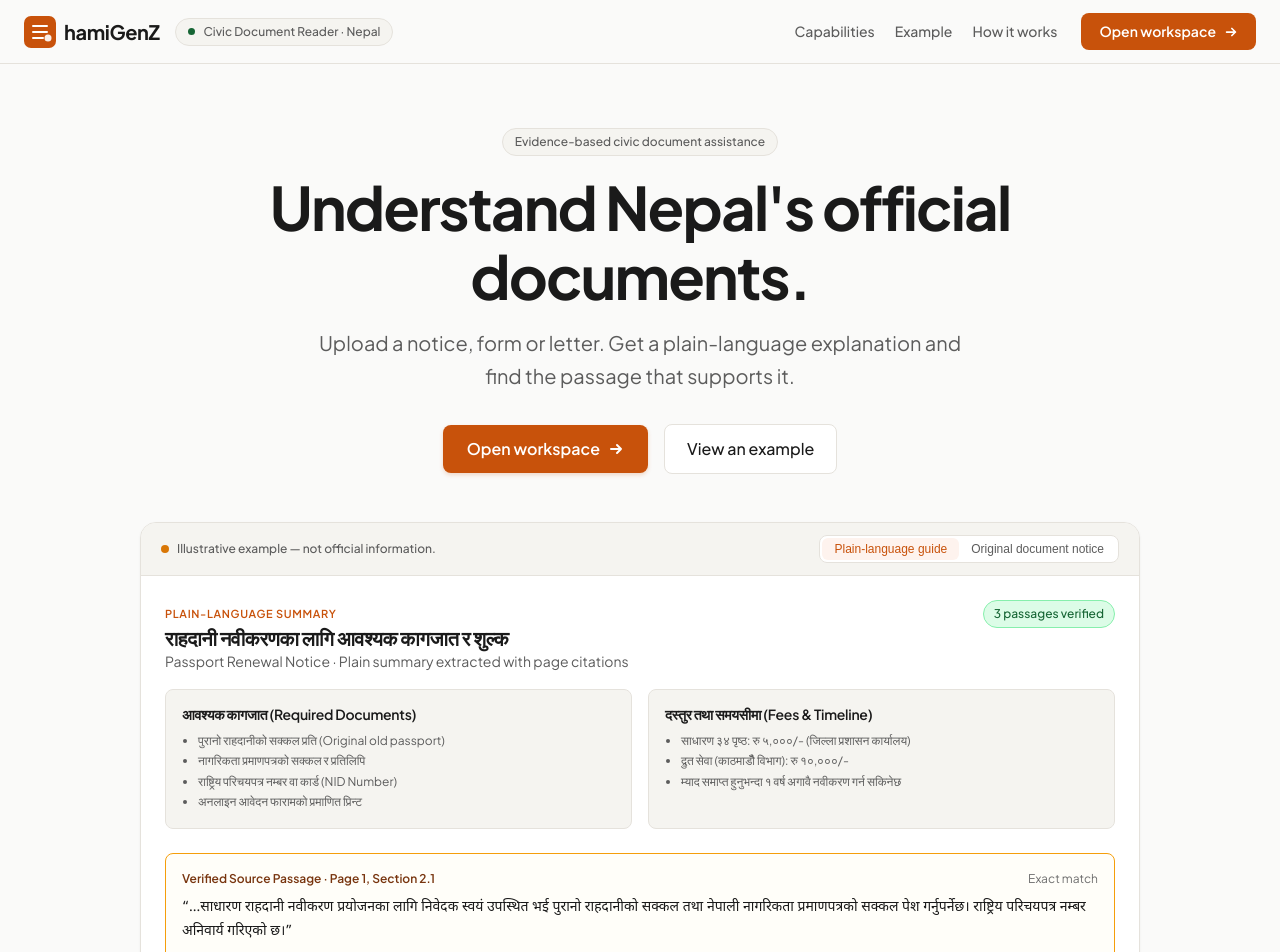
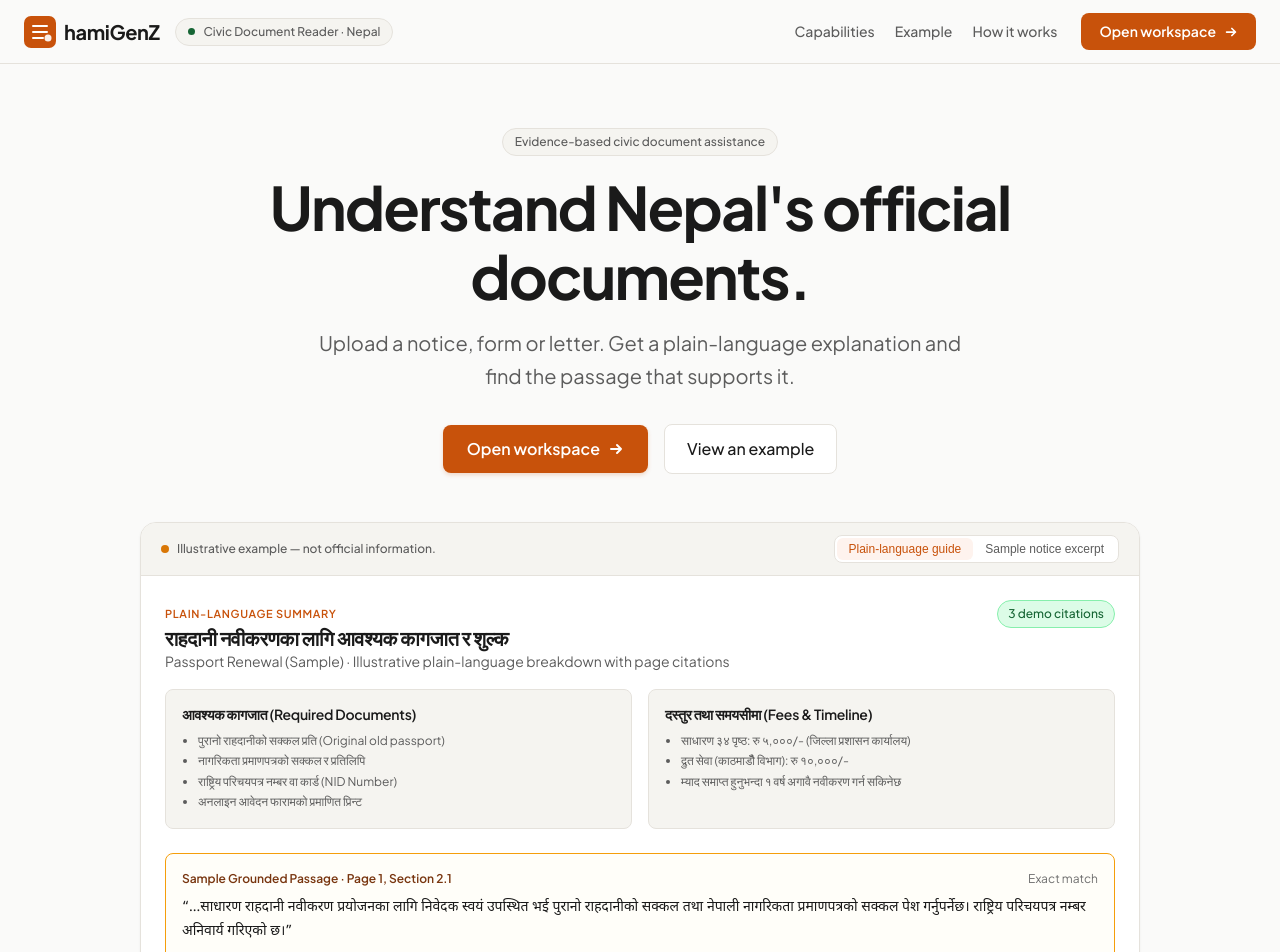
Before and after one commit to omwe77/hamiGenz, a Next.js app in the folder frontend/: page / in a window 1280 px wide. Shown: the top 952 px of the page. Built offline with nearby package versions, Linux system fonts and the light colour scheme.

Commit message:
fix(frontend): clarify illustrative sample labels on landing page interactive preview

```diff
--- a/frontend/src/app/page.tsx
+++ b/frontend/src/app/page.tsx
@@ -351,7 +351,7 @@ export default function Home() {
                     color: activeTab === "original" ? "var(--color-accent)" : "var(--color-text-secondary)",
                   }}
                 >
-                  Original document notice
+                  Sample notice excerpt
                 </button>
               </div>
             </div>
@@ -384,7 +384,7 @@ export default function Home() {
                         राहदानी नवीकरणका लागि आवश्यक कागजात र शुल्क
                       </h3>
                       <p style={{ fontSize: "var(--text-sm)", color: "var(--color-text-secondary)" }}>
-                        Passport Renewal Notice &middot; Plain summary extracted with page citations
+                        Passport Renewal (Sample) &middot; Illustrative plain-language breakdown with page citations
                       </p>
                     </div>
 
@@ -399,7 +399,7 @@ export default function Home() {
                         border: "1px solid var(--color-verified-border)",
                       }}
                     >
-                      3 passages verified
+                      3 demo citations
                     </div>
                   </div>
 
@@ -501,7 +501,7 @@ export default function Home() {
                           color: "var(--color-citation-text)",
                         }}
                       >
-                        Verified Source Passage &middot; Page 1, Section 2.1
+                        Sample Grounded Passage &middot; Page 1, Section 2.1
                       </span>
                       <span
                         style={{
@@ -539,7 +539,7 @@ export default function Home() {
                           color: "var(--color-nepal-red)",
                         }}
                       >
-                        नेपाल सरकार &middot; राहदानी विभाग
+                        नेपाल सरकार &middot; राहदानी विभाग (नमूना प्रारूप)
                       </span>
                       <div
                         style={{
@@ -559,7 +559,7 @@ export default function Home() {
                         border: "1px solid var(--color-border)",
                       }}
                     >
-                      Official Notice Excerpt
+                      Sample Notice Excerpt (Illustrative)
                     </span>
                   </div>
 
```
